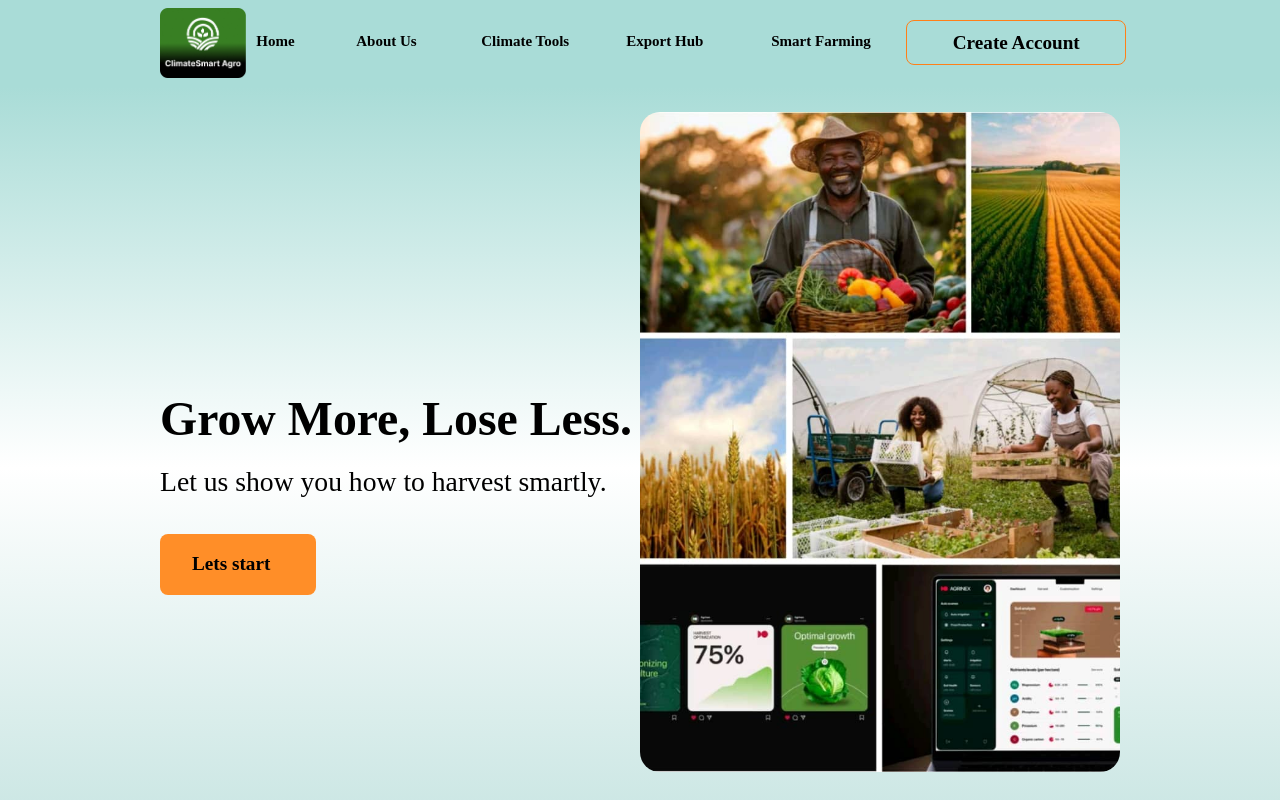
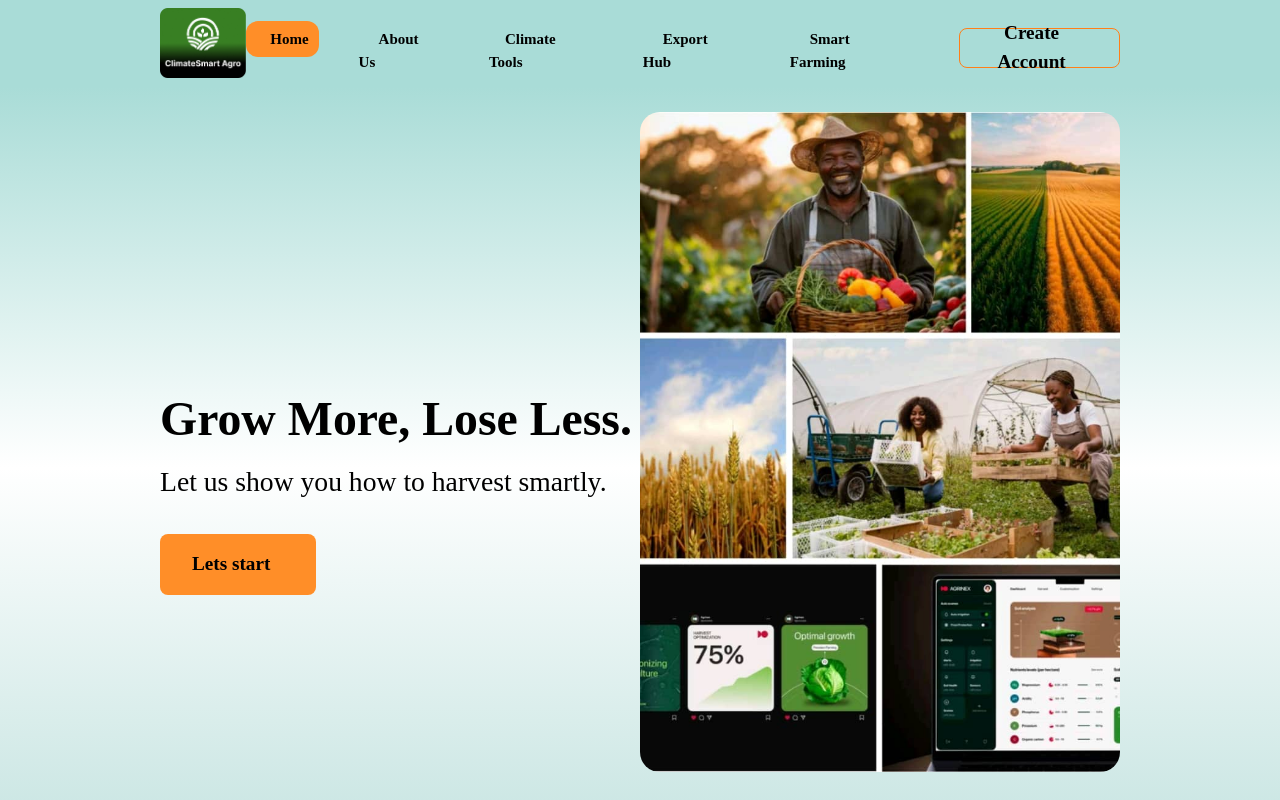
Before and after one commit to meedaah19/agro-smart-climate, a React (Vite) app: page / in a window 1280 px wide. Shown: the top 800 px of the page. Built offline with nearby package versions, Linux system fonts and the light colour scheme.

Commit message:
Refactor Navbar to use NavLink for navigation and enhance layout with improved styling

```diff
--- /dev/null
+++ b/src/components/Layout4.jsx
@@ -0,0 +1,28 @@
+import image1 from '../assets/6cfa44040bb6a722e442b44d773f0aa31fbd7b57.png';
+import image2 from '../assets/93ba49baff9c6fae3cbee16b5b164f9b0c97bb16.png';
+
+
+export default function Layout4(){
+    return(
+        <div className="w-full max-w-[1440px] h-auto lg:h-[597px] lg:pr-[160px] lg:pl-[160px] pl-[30px] pr-[30px] bg-gradient-to-b from-[#FFFFFF] via-[#C6E4E1] to-[#C6E4E1] lg:pt-[80px] lg:pb-[80px] pt-[30px] pb-[30px] flex fex-col lg:flex-row items-center">
+
+            <div className="lg:w-[1120px] h-auto lg:h-[437px] lg:flex gap-[32px] pt-14 lg:pt-0 ">
+
+            <div className="lg:w-[718px] h-auto lg:h-[437px] flex gap-[30px] ">
+                <div className="lg:w-[389px] h-auto lg:h-[437px] ">
+                    <img className=" rounded-tl-[64px] rounded-tr-[8px] rounded-br-[8px] rounded-bl-[160px] " src={image1} alt="An old woman with a phone" />
+                </div>
+                <div className="lg:w-[281px] h-auto lg:h-[360px]">
+                    <img className="rounded-tl-[8px] rounded-tr-[16px] rounded-br-[115px] rounded-bl-[8px] " src={image2} alt="A man on a system" />
+                </div>
+            </div>
+
+            <div className='lg:w-[370px] h-auto lg:h-437px  '>
+                <h1 className='font-[Poppins] font-[600] text-[30px] lg:text-[39.81px] pt-6 lg:pt-0'>Built for Every Farmer, Backed by Community.</h1>
+                <p className='pt-5 font-[Poppins] font-[400] text-[22px] lg:text-[27.65px] '>Whether you are a smallholder farmer or part of a rural community, it is built for you with: </p>
+            </div>
+            </div>
+
+        </div>
+    )
+}
--- a/src/components/Navbar.jsx
+++ b/src/components/Navbar.jsx
@@ -1,4 +1,4 @@
-import { Link } from "react-router-dom";
+import { NavLink } from "react-router-dom";
 import { useState } from 'react';
 import img1 from '../assets/Frame 86.png';
 import {FaBars, FaTimes } from 'react-icons/fa';
@@ -8,30 +8,60 @@ function Navbar(){
     const [menuOpen, setMenuOpen] = useState(false);
 
     return(
-        <nav>
-            <div className="bg-[#A9DCD7] px-8 flex justify-between relative z-50 max-w-[1440px] mx-auto lg:pr-[160px] lg:pl-[160px]  lg:h-[87px] pt-[8px] pb-[8px] item-center">
-                 <img src={img1} alt="logo" className="h-[45px] lg:h-[70px]" />
+        <nav className="transition-all duration-200">
+            <div
+            className="bg-[#A9DCD7] px-8 flex justify-between relative z-50  mx-auto lg:pr-[160px] lg:pl-[160px]  lg:h-[87px] pt-[8px] pb-[8px] item-center">
+                 <img
+                 src={img1}
+                 alt="logo"
+                 className="h-[45px] lg:h-[70px]" />
 
                     <div className="lg:hidden pt-[8px]">
-                        <button onClick={() => setMenuOpen(!menuOpen)} className="text-xl text-black">
+                        <button
+                        onClick={() => setMenuOpen(!menuOpen)}
+                        className="text-xl text-black">
                         {menuOpen ? <FaTimes /> : <FaBars />}
                         </button>
                     </div>
 
                 <ul className={`${
                     menuOpen ? "flex" : "hidden"
-                    } absolute top-full left-0 w-full bg-[#C6E4E1] flex-col items-start px-6 lg:pt-3
+                    } absolute top-full left-0 w-full bg-[#A9DCD7] flex-col items-start px-6 lg:pt-5
                     py-4 gap-[8px] font-[700] font-[Poppins] text-[15px]
-                    lg:static lg:flex lg:gap-[25px] lg:flex-row lg:w-auto lg:bg-transparent lg:py-0 lg:px-0`}
+                    lg:static lg:flex lg:gap-[40px] lg:flex-row lg:w-auto lg:bg-transparent lg:py-0 lg:px-0`}
                     >
-                        <li className="w-[75px] h-[44px] p-[10px]" ><Link to="/" onClick={() => setMenuOpen(false)}>Home</Link></li>
-                        <li className="w-[100px] h-[44px] p-[10px]"><Link to="/about" onClick={() => setMenuOpen(false)}>About Us</Link></li>
-                        <li className="w-[120px] h-[44px] p-[10px]"><Link to="/climate-tools" onClick={() => setMenuOpen(false)}>Climate Tools</Link></li>
-                        <li className="w-[120px] h-[44px] p-[10px]"><Link to="/export-hub" onClick={() => setMenuOpen(false)}>Export Hub</Link></li>
-                        <li className="w-[120px] h-[44px] p-[10px]"><Link to="/smart-farming" onClick={() => setMenuOpen(false)}>Smart Farming</Link></li>
                         <li>
-                        <div className="w-[220px] h-[45px] rounded-[8px] border-[1px] border-[#FF7F18] pt-[8px] pr-[16px] pb-[8px] pl-[16px] text-[19.2px]  gap-[8px] text-center "><button>Create Account</button></div>
-        </li>
+                            <NavLink className={({isActive}) => ` lg:pl-6 pl-2 p-[10px] rounded-xl ${
+                                isActive ? 'bg-[#FF8E28]' : 'hover:bg-[#FF8E28]'
+                            }`} to="/" onClick={() => setMenuOpen(false)}>Home</NavLink>
+                        </li>
+                        <li>
+                            <NavLink className={({isActive}) => ` lg:pl-5 pl-2  p-[10px] rounded-xl ${
+                                isActive ? 'bg-[#FF8E28]' : 'hover:bg-[#FF8E28]'
+                            }`} to="/about" onClick={() => setMenuOpen(false)}>About Us</NavLink>
+                        </li>
+                        <li>
+                            <NavLink className={({isActive}) => ` lg:pl-4 pl-2  p-[10px] rounded-xl ${
+                                isActive ? 'bg-[#FF8E28]' : 'hover:bg-[#FF8E28]'
+                            }`} to="/climate-tools" onClick={() => setMenuOpen(false)}>Climate Tools</NavLink>
+                        </li>
+                        <li>
+                            <NavLink className={({isActive}) => ` lg:pl-5 pl-2  p-[10px] rounded-xl ${
+                                isActive ? 'bg-[#FF8E28]' : 'hover:bg-[#FF8E28]'
+                            }`} to="/export-hub" onClick={() => setMenuOpen(false)}>Export Hub</NavLink>
+                        </li>
+                        <li>
+                            <NavLink className={({isActive}) =>  ` lg:pl-5 pl-2  p-[10px] rounded-xl ${
+                                isActive ? 'bg-[#FF8E28]' : 'hover:bg-[#FF8E28]'
+                            }`} to="/smart-farming" onClick={() => setMenuOpen(false)}>Smart Farming</NavLink>
+                        </li>
+                        <li className="lg:ml-auto">
+                        <button
+                            className="text-[15px] lg:text-[19.2px] font-[700] text-black border border-[#FF7F18] hover:bg-[#FF8E28] rounded-[8px] lg:pl-2 px-6 lg:py-2 flex items-center justify-center h-[40px]"
+                        >
+                            Create Account
+                        </button>
+                    </li>
 
                 </ul>
             </div>
--- a/src/pages/Home.jsx
+++ b/src/pages/Home.jsx
@@ -1,6 +1,7 @@
 import Layout1 from '../components/Layout1';
 import Layout2 from '../components/Layout2';
 import Layout3 from '../components/Layout3';
+import Layout4 from '../components/Layout4';
 
 export default function Home(){
     return(
@@ -16,6 +17,10 @@ export default function Home(){
          {/* Third layout */}
 
          <Layout3/>
+
+         {/* Forth layout */}
+
+         <Layout4/>
         </div>
     )
 }
```
